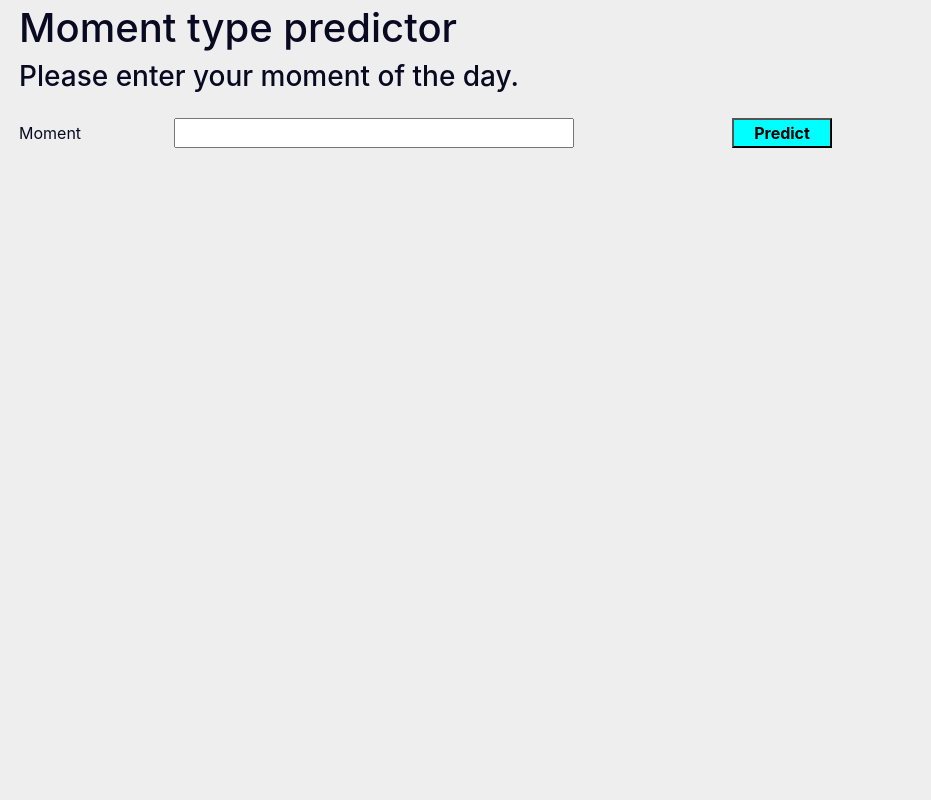
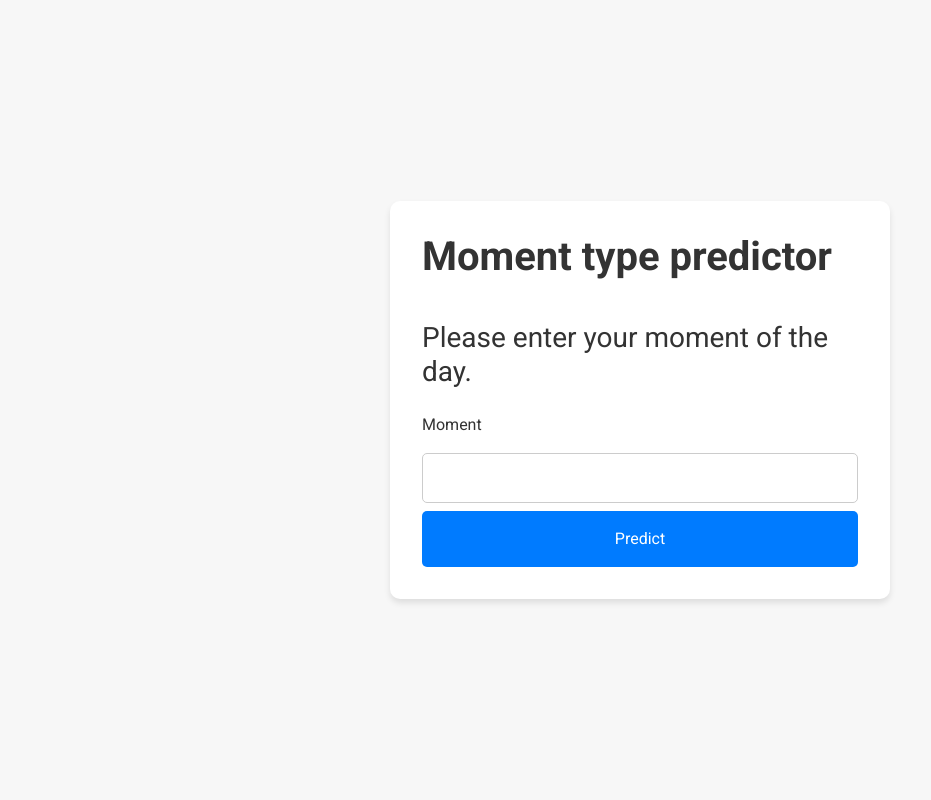
Before and after one commit to kvarada/ml-deployment-example, a Flask app: page / in a window 1280 px wide. Shown: the whole page, without its empty margins (0-931 px from the left). Run offline with Flask 3, Linux system fonts and the light colour scheme; parts of the project's set-up code (start-up, migrations or seed data) failed here and were passed over; some libraries are stand-ins or nearby versions.

Commit message:
Add files via upload

```diff
--- a/static/style.css
+++ b/static/style.css
@@ -1,20 +1,80 @@
+@import url('https://fonts.googleapis.com/css2?family=Roboto:wght@400;700&display=swap');
 
 body {
-    background-color: rgb(238, 238, 238);
-    color: rgb(10, 9, 34);
+    font-family: 'Roboto', sans-serif;
+    background-color: #f7f7f7;
+    margin: 0;
+    padding: 0;
+    display: flex;
+    justify-content: center;
+    align-items: center;
+    height: 100vh;
+    color: #333;
 }
 
-label {
-    width: 150px;
+.container {
+    width: 100%;
+    max-width: 500px; /* Set a max-width for larger screens */
+    background-color: #fff;
+    padding: 2em;
+    border-radius: 10px;
+    box-shadow: 0 4px 6px rgba(0, 0, 0, 0.1);
+    margin: 15px;
 }
 
-input {
-    width: 400px;
+h1 {
+    font-weight: 700;
+    color: #333;
+    margin-bottom: 1em;
 }
 
-#submit {
-    background-color: rgb(0, 255, 255);
-    width: 100px;
-    margin-left: 154px;
-    font-weight: bold;
+form {
+    display: flex;
+    flex-direction: column;
+    gap: 0.5em; /* Spacing between form elements */
 }
+
+input[type="text"] {
+    font-family: 'Roboto', sans-serif;
+    font-size: 1rem;
+    padding: 0.75em;
+    border: 1px solid #ccc;
+    border-radius: 5px;
+    transition: border-color 0.3s;
+}
+
+input[type="text"]:focus {
+    border-color: #007bff;
+    outline: none;
+}
+
+input[type="submit"] {
+    font-family: 'Roboto', sans-serif;
+    background-color: #007bff;
+    color: white;
+    border: none;
+    padding: 1em;
+    border-radius: 5px;
+    cursor: pointer;
+    transition: background-color 0.3s;
+}
+
+input[type="submit"]:hover, input[type="submit"]:focus {
+    background-color: #0056b3;
+}
+
+.back-button {
+    font-family: 'Roboto', sans-serif;
+    margin-top: 1em;
+    padding: 0.5em 1em;
+    text-decoration: none;
+    display: inline-block;
+    background: #ddd;
+    color: #333;
+    border-radius: 5px;
+    transition: background-color 0.3s;
+}
+
+.back-button:hover {
+    background-color: #ccc;
+}
```
